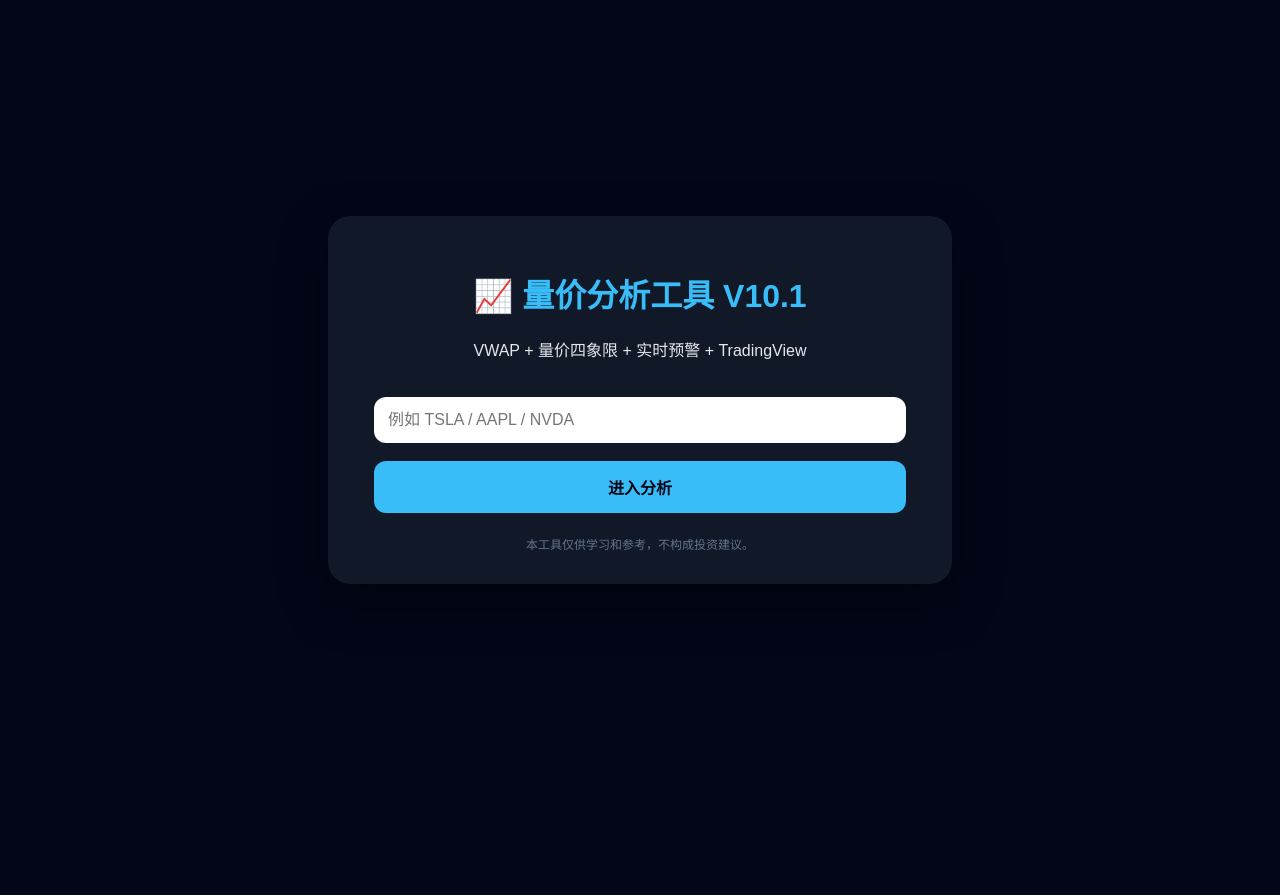
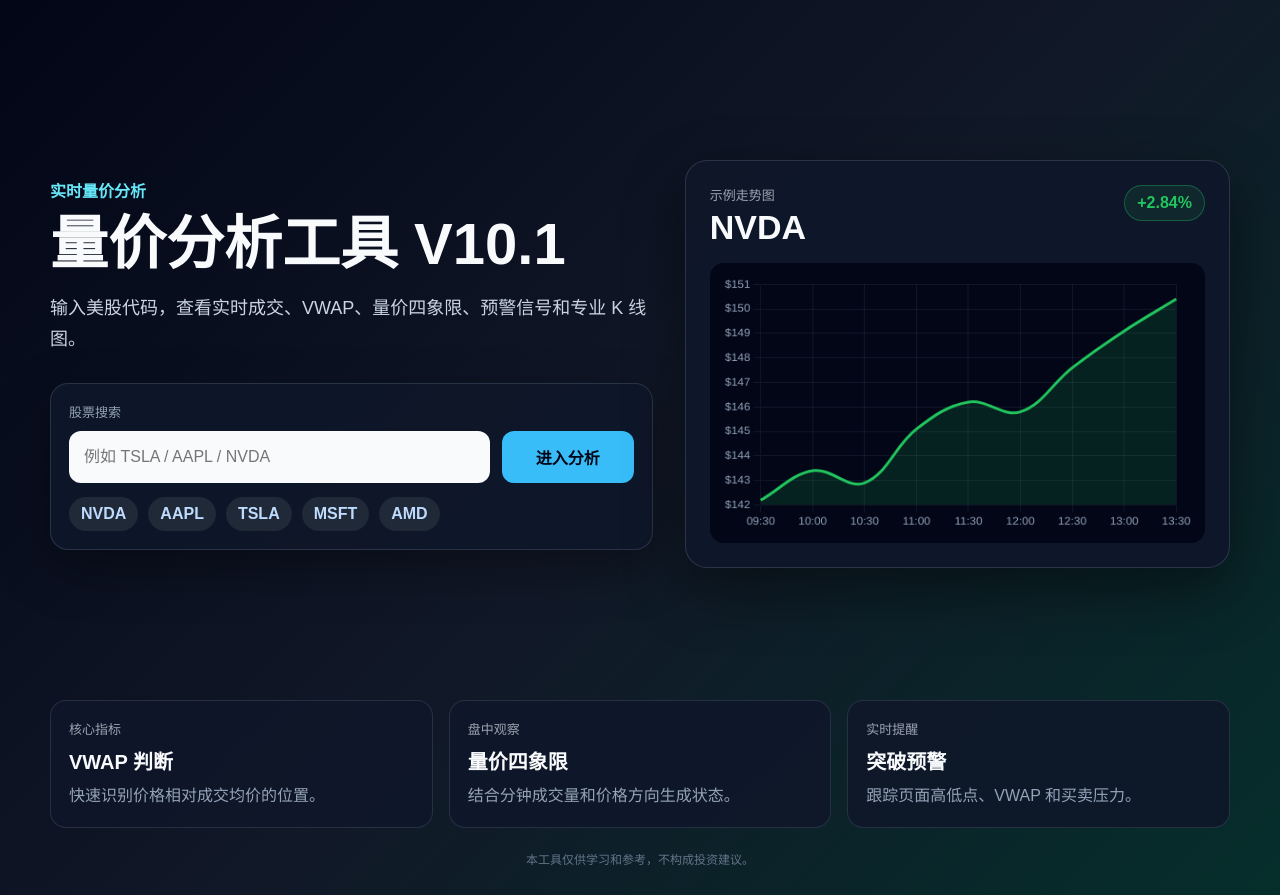
Before and after one commit to xuan889977/stock-tool-lastest-, a website: page public/index.html in a window 1280 px wide. Before the commit the page ends 800 px from the top, so only its background shows below. Drawn offline with nearby package versions, Linux system fonts and the light colour scheme.

Commit message:
Enhance stock homepage and search

```diff
--- /dev/null
+++ b/public/home.js
@@ -0,0 +1,43 @@
+const homeChartCanvas = document.getElementById("homeTrendChart");
+
+if (homeChartCanvas) {
+  const labels = ["09:30", "10:00", "10:30", "11:00", "11:30", "12:00", "12:30", "13:00", "13:30"];
+  const prices = [142.2, 143.4, 142.9, 145.1, 146.2, 145.8, 147.6, 149.1, 150.4];
+
+  new Chart(homeChartCanvas, {
+    type: "line",
+    data: {
+      labels,
+      datasets: [{
+        label: "NVDA 示例走势",
+        data: prices,
+        borderColor: "#22c55e",
+        backgroundColor: "rgba(34, 197, 94, 0.14)",
+        borderWidth: 3,
+        pointRadius: 0,
+        fill: true,
+        tension: 0.38
+      }]
+    },
+    options: {
+      responsive: true,
+      maintainAspectRatio: false,
+      plugins: {
+        legend: { display: false }
+      },
+      scales: {
+        x: {
+          grid: { color: "rgba(148, 163, 184, 0.12)" },
+          ticks: { color: "#94a3b8" }
+        },
+        y: {
+          grid: { color: "rgba(148, 163, 184, 0.12)" },
+          ticks: {
+            color: "#94a3b8",
+            callback: value => "$" + value
+          }
+        }
+      }
+    }
+  });
+}
--- a/public/index.html
+++ b/public/index.html
@@ -5,18 +5,65 @@
   <meta name="viewport" content="width=device-width, initial-scale=1.0">
   <title>量价分析工具 V10.1</title>
   <link rel="stylesheet" href="/style.css">
+  <script src="https://cdn.jsdelivr.net/npm/chart.js"></script>
 </head>
 <body class="home-body">
-  <div class="home-box">
-    <h1>📈 量价分析工具 V10.1</h1>
-    <p>VWAP + 量价四象限 + 实时预警 + TradingView</p>
+  <main class="home-shell">
+    <section class="home-hero">
+      <div class="hero-copy">
+        <div class="eyebrow">实时量价分析</div>
+        <h1>量价分析工具 V10.1</h1>
+        <p>输入美股代码，查看实时成交、VWAP、量价四象限、预警信号和专业 K 线图。</p>
 
-    <form action="/live.html">
-      <input name="symbol" placeholder="例如 TSLA / AAPL / NVDA" required>
-      <button type="submit">进入分析</button>
-    </form>
+        <form class="search-panel" action="/live.html">
+          <label for="symbol">股票搜索</label>
+          <div class="search-row">
+            <input id="symbol" name="symbol" placeholder="例如 TSLA / AAPL / NVDA" required autocomplete="off">
+            <button type="submit">进入分析</button>
+          </div>
+          <div class="quick-symbols" aria-label="热门股票">
+            <a href="/live.html?symbol=NVDA">NVDA</a>
+            <a href="/live.html?symbol=AAPL">AAPL</a>
+            <a href="/live.html?symbol=TSLA">TSLA</a>
+            <a href="/live.html?symbol=MSFT">MSFT</a>
+            <a href="/live.html?symbol=AMD">AMD</a>
+          </div>
+        </form>
+      </div>
+
+      <div class="market-preview">
+        <div class="preview-header">
+          <div>
+            <div class="label">示例走势图</div>
+            <div class="preview-symbol">NVDA</div>
+          </div>
+          <div class="preview-change">+2.84%</div>
+        </div>
+        <canvas id="homeTrendChart"></canvas>
+      </div>
+    </section>
+
+    <section class="home-features" aria-label="核心功能">
+      <div class="feature-tile">
+        <div class="label">核心指标</div>
+        <strong>VWAP 判断</strong>
+        <span>快速识别价格相对成交均价的位置。</span>
+      </div>
+      <div class="feature-tile">
+        <div class="label">盘中观察</div>
+        <strong>量价四象限</strong>
+        <span>结合分钟成交量和价格方向生成状态。</span>
+      </div>
+      <div class="feature-tile">
+        <div class="label">实时提醒</div>
+        <strong>突破预警</strong>
+        <span>跟踪页面高低点、VWAP 和买卖压力。</span>
+      </div>
+    </section>
 
     <div class="note">本工具仅供学习和参考，不构成投资建议。</div>
-  </div>
+  </main>
+
+  <script src="/home.js"></script>
 </body>
 </html>
--- a/public/style.css
+++ b/public/style.css
@@ -8,20 +8,145 @@ body {
 
 .home-body {
   min-height: 100vh;
-  display: flex;
-  justify-content: center;
-  align-items: center;
   padding: 0;
+  background: linear-gradient(135deg, #020617 0%, #111827 52%, #052e2b 100%);
 }
 
-.home-box {
-  width: 90%;
-  max-width: 560px;
-  background: #111827;
-  padding: 32px;
+.home-shell {
+  width: min(1180px, calc(100% - 36px));
+  margin: 0 auto;
+  padding: 54px 0 28px;
+}
+
+.home-hero {
+  min-height: calc(100vh - 180px);
+  display: grid;
+  grid-template-columns: minmax(0, 1.05fr) minmax(360px, 0.95fr);
+  align-items: center;
+  gap: 32px;
+}
+
+.hero-copy h1 {
+  text-align: left;
+  color: #f8fafc;
+  font-size: 58px;
+  line-height: 1.05;
+  margin: 12px 0 18px;
+}
+
+.hero-copy p {
+  max-width: 640px;
+  color: #cbd5e1;
+  font-size: 18px;
+  line-height: 1.7;
+  margin: 0 0 28px;
+}
+
+.eyebrow {
+  color: #67e8f9;
+  font-weight: bold;
+  letter-spacing: 0;
+}
+
+.search-panel {
+  background: rgba(15, 23, 42, 0.92);
+  border: 1px solid rgba(148, 163, 184, 0.2);
+  border-radius: 18px;
+  padding: 18px;
+  box-shadow: 0 18px 50px rgba(0,0,0,0.35);
+}
+
+.search-panel label {
+  display: block;
+  color: #94a3b8;
+  font-size: 13px;
+  margin-bottom: 10px;
+}
+
+.search-row,
+.live-search {
+  display: flex;
+  gap: 12px;
+}
+
+.quick-symbols {
+  display: flex;
+  flex-wrap: wrap;
+  gap: 10px;
+  margin-top: 14px;
+}
+
+.quick-symbols a {
+  display: inline-flex;
+  margin: 0;
+  padding: 8px 12px;
+  border-radius: 999px;
+  background: #1f2937;
+  color: #bfdbfe;
+  font-weight: bold;
+}
+
+.market-preview {
+  background: rgba(15, 23, 42, 0.95);
+  border: 1px solid rgba(148, 163, 184, 0.22);
   border-radius: 22px;
-  text-align: center;
-  box-shadow: 0 18px 50px rgba(0,0,0,0.4);
+  padding: 24px;
+  box-shadow: 0 22px 60px rgba(0,0,0,0.45);
+}
+
+.preview-header {
+  display: flex;
+  justify-content: space-between;
+  align-items: flex-start;
+  gap: 16px;
+  margin-bottom: 16px;
+}
+
+.preview-symbol {
+  font-size: 34px;
+  font-weight: bold;
+  color: #f8fafc;
+  margin-top: 4px;
+}
+
+.preview-change {
+  color: #22c55e;
+  border: 1px solid rgba(34, 197, 94, 0.35);
+  background: rgba(34, 197, 94, 0.1);
+  border-radius: 999px;
+  padding: 8px 12px;
+  font-weight: bold;
+}
+
+#homeTrendChart {
+  width: 100%;
+  height: 320px;
+}
+
+.home-features {
+  display: grid;
+  grid-template-columns: repeat(3, 1fr);
+  gap: 16px;
+  margin-top: 26px;
+}
+
+.feature-tile {
+  background: rgba(15, 23, 42, 0.82);
+  border: 1px solid rgba(148, 163, 184, 0.18);
+  border-radius: 16px;
+  padding: 18px;
+}
+
+.feature-tile strong {
+  display: block;
+  color: #f8fafc;
+  margin: 8px 0;
+  font-size: 20px;
+}
+
+.feature-tile span {
+  color: #94a3b8;
+  line-height: 1.6;
 }
 
 .container {
@@ -93,9 +218,18 @@ input {
   width: 90%;
   padding: 14px;
   border-radius: 12px;
-  border: none;
+  border: 1px solid transparent;
   font-size: 16px;
   margin-top: 20px;
+  background: #f8fafc;
+  color: #020617;
+  box-sizing: border-box;
+}
+
+input:focus {
+  outline: none;
+  border-color: #38bdf8;
+  box-shadow: 0 0 0 4px rgba(56, 189, 248, 0.18);
 }
 
 button {
@@ -109,6 +243,29 @@ button {
   font-size: 16px;
   font-weight: bold;
   cursor: pointer;
+}
+
+.search-row input,
+.live-search input {
+  flex: 1;
+  width: auto;
+  margin-top: 0;
+}
+
+.search-row button,
+.live-search button {
+  width: auto;
+  min-width: 132px;
+  margin-top: 0;
+}
+
+.live-search {
+  max-width: 680px;
+  margin: 0 auto 22px;
+  background: #111827;
+  border-radius: 16px;
+  padding: 12px;
+  box-shadow: 0 18px 50px rgba(0,0,0,0.28);
 }
 
 #tradingview_chart {
@@ -184,6 +341,23 @@ a {
 }
 
 @media(max-width:900px) {
+  .home-shell {
+    padding-top: 34px;
+  }
+
+  .home-hero,
+  .home-features {
+    grid-template-columns: 1fr;
+  }
+
+  .home-hero {
+    min-height: auto;
+  }
+
+  .hero-copy h1 {
+    font-size: 42px;
+  }
+
   .grid {
     grid-template-columns: 1fr 1fr;
   }
@@ -198,6 +372,28 @@ a {
 }
 
 @media(max-width:520px) {
+  .home-shell {
+    width: min(100% - 24px, 1180px);
+  }
+
+  .hero-copy h1 {
+    font-size: 34px;
+  }
+
+  .search-row,
+  .live-search {
+    flex-direction: column;
+  }
+
+  .search-row button,
+  .live-search button {
+    width: 100%;
+  }
+
+  #homeTrendChart {
+    height: 240px;
+  }
+
   .grid {
     grid-template-columns: 1fr;
   }
```
Also changed, not shown: public/live.html (+5 -0 lines).
